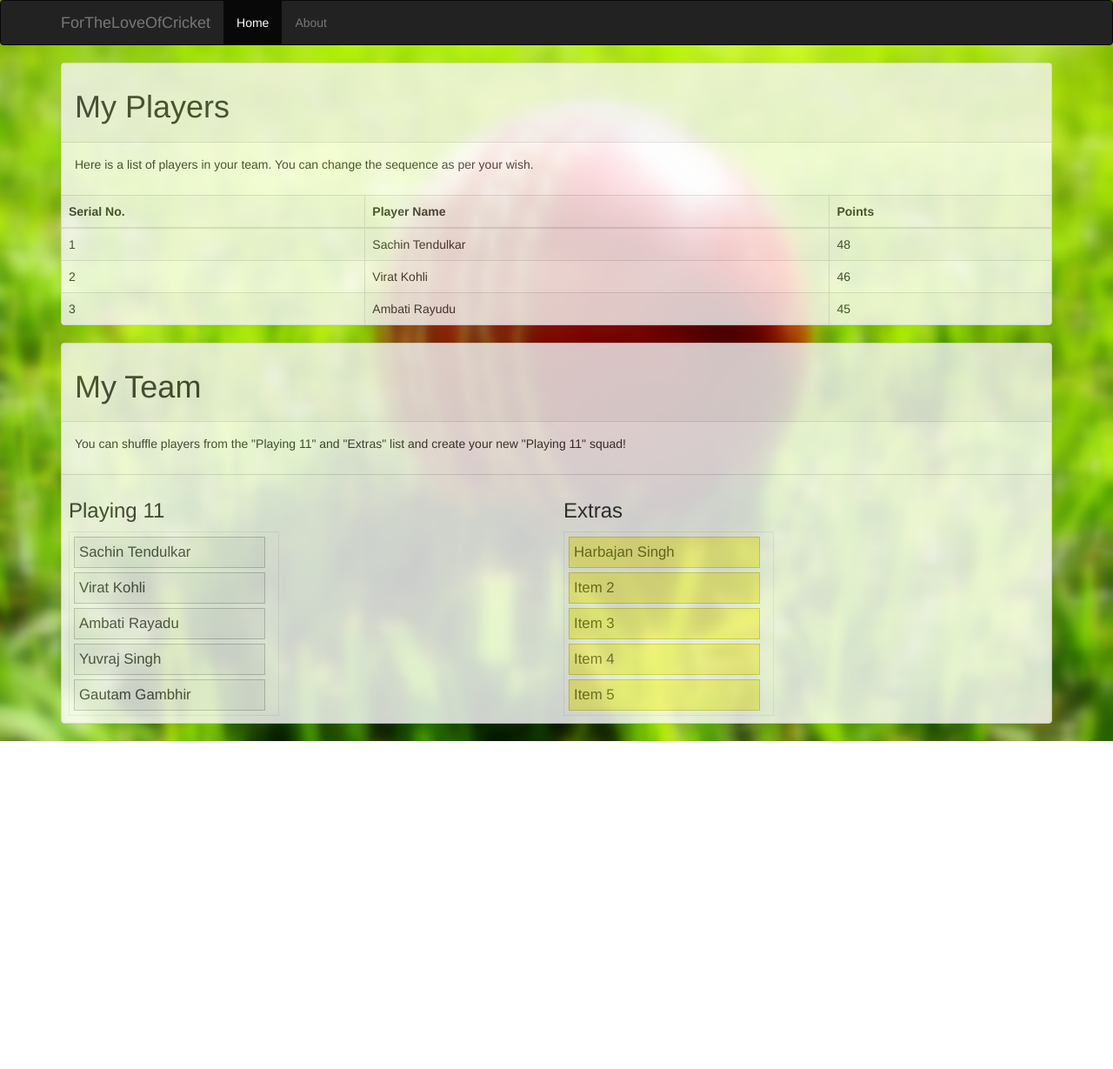
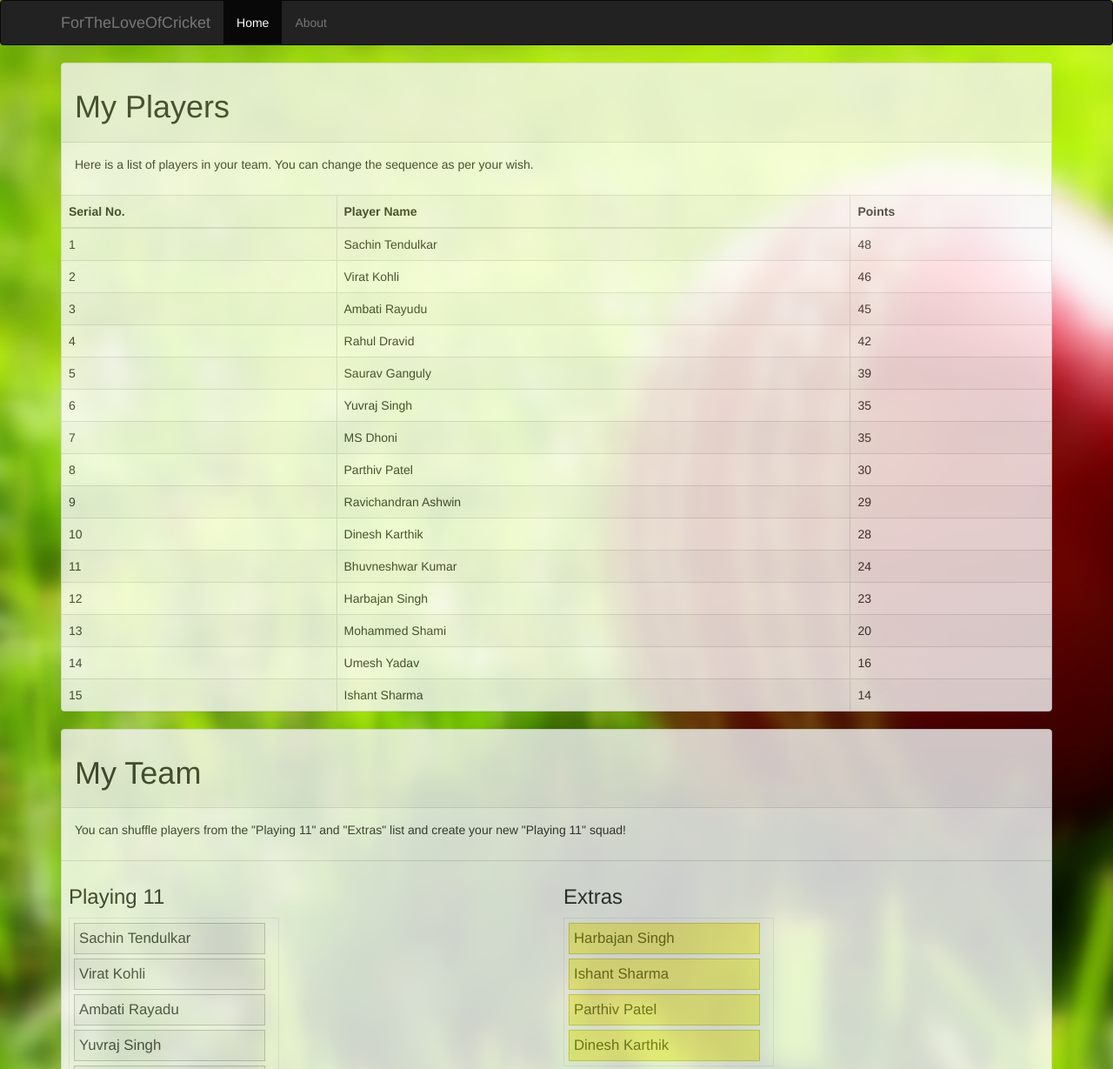
Before and after one commit to anchal20/ForTheLoveOfCricket, a plain HTML site: page home.html in a window 1280 px wide. Shown: the top 1229 px of the page at 87% size. Before the commit the page ends 852 px from the top, so only its background shows below. Drawn offline with nearby package versions, Linux system fonts and the light colour scheme.

Commit message:
added awesome feature in home.html

```diff
--- a/home.html
+++ b/home.html
@@ -67,6 +67,66 @@
                 <td>Ambati Rayudu</td>
                 <td>45</td>
             </tr>
+            <tr>
+                <td>4</td>
+                <td>Rahul Dravid</td>
+                <td>42</td>
+            </tr>
+            <tr>
+                <td>5</td>
+                <td>Saurav Ganguly</td>
+                <td>39</td>
+            </tr>
+            <tr>
+                <td>6</td>
+                <td>Yuvraj Singh</td>
+                <td>35</td>
+            </tr>
+            <tr>
+                <td>7</td>
+                <td>MS Dhoni</td>
+                <td>35</td>
+            </tr>
+            <tr>
+                <td>8</td>
+                <td>Parthiv Patel</td>
+                <td>30</td>
+            </tr>
+            <tr>
+                <td>9</td>
+                <td>Ravichandran Ashwin</td>
+                <td>29</td>
+            </tr>
+            <tr>
+                <td>10</td>
+                <td>Dinesh Karthik</td>
+                <td>28</td>
+            </tr>
+            <tr>
+                <td>11</td>
+                <td>Bhuvneshwar Kumar</td>
+                <td>24</td>
+            </tr>
+            <tr>
+                <td>12</td>
+                <td>Harbajan Singh</td>
+                <td>23</td>
+            </tr>
+            <tr>
+                <td>13</td>
+                <td>Mohammed Shami</td>
+                <td>20</td>
+            </tr>
+            <tr>
+                <td>14</td>
+                <td>Umesh Yadav</td>
+                <td>16</td>
+            </tr>
+            <tr>
+                <td>15</td>
+                <td>Ishant Sharma</td>
+                <td>14</td>
+            </tr>
             </tbody>
         </table>
         </div>
@@ -83,17 +143,22 @@
             <li class="ui-state-default"><a href="#" >Virat Kohli</a></li>
             <li class="ui-state-default"><a href="#" >Ambati Rayadu</a></li>
             <li class="ui-state-default"><a href="#" >Yuvraj Singh</a></li>
-            <li class="ui-state-default"><a href="#" >Gautam Gambhir</a></li>
+            <li class="ui-state-default"><a href="#" >Saurav Ganguly</a></li>
+            <li class="ui-state-default"><a href="#" >Rahul Dravid</a></li>
+            <li class="ui-state-default"><a href="#" >MS Dhoni</a></li>
+            <li class="ui-state-default"><a href="#" >Bhuvneshwar Kumar</a></li>
+            <li class="ui-state-default"><a href="#" >Ravichandran Ashwin</a></li>
+            <li class="ui-state-default"><a href="#" >Mohammed Shami</a></li>
+            <li class="ui-state-default"><a href="#" >Umesh Yadav</a></li>
         </ul>
         </td>
         <td>
         <h3>Extras</h3>
         <ul id="sortable2" class="connectedSortable" >
             <li class="ui-state-highlight">Harbajan Singh</li>
-            <li class="ui-state-highlight">Item 2</li>
-            <li class="ui-state-highlight">Item 3</li>
-            <li class="ui-state-highlight">Item 4</li>
-            <li class="ui-state-highlight">Item 5</li>
+            <li class="ui-state-highlight">Ishant Sharma</li>
+            <li class="ui-state-highlight">Parthiv Patel</li>
+            <li class="ui-state-highlight">Dinesh Karthik</li>
         </ul>
         </td></tr></table>
         </div>
```
